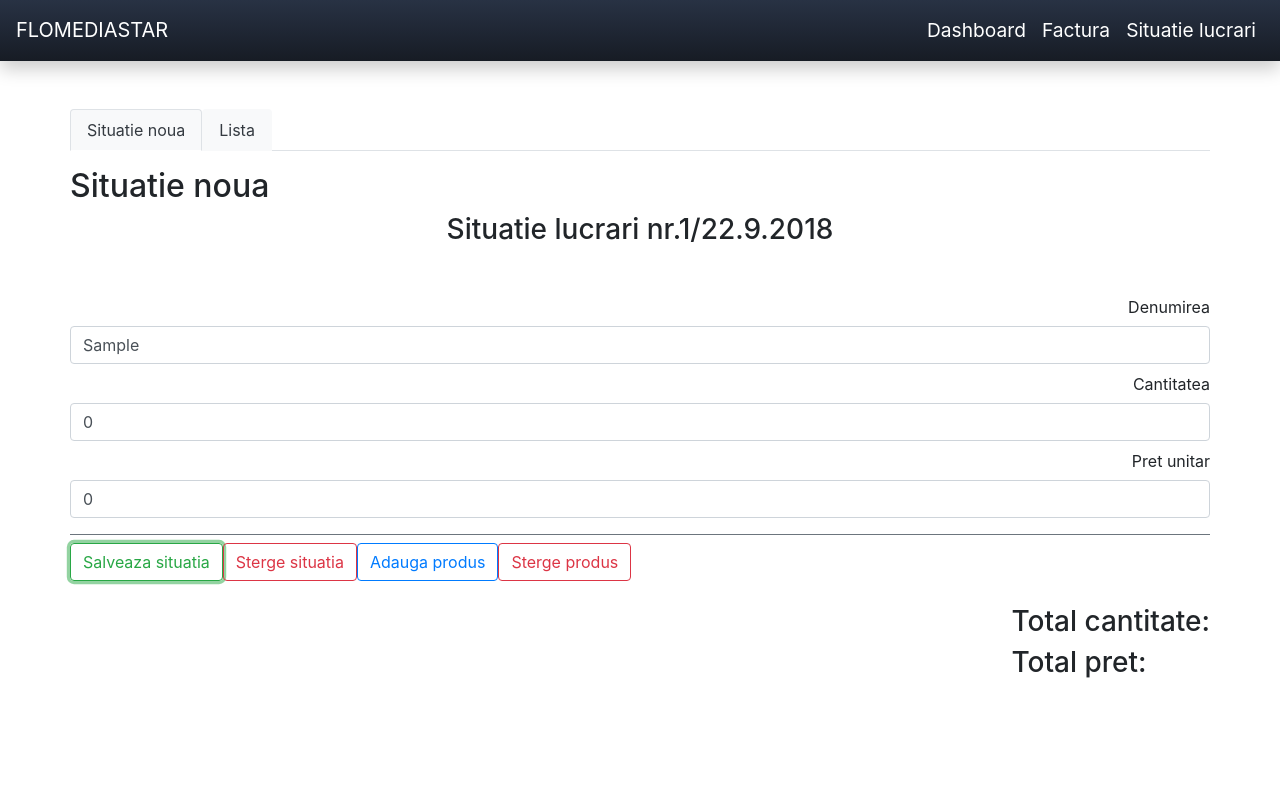
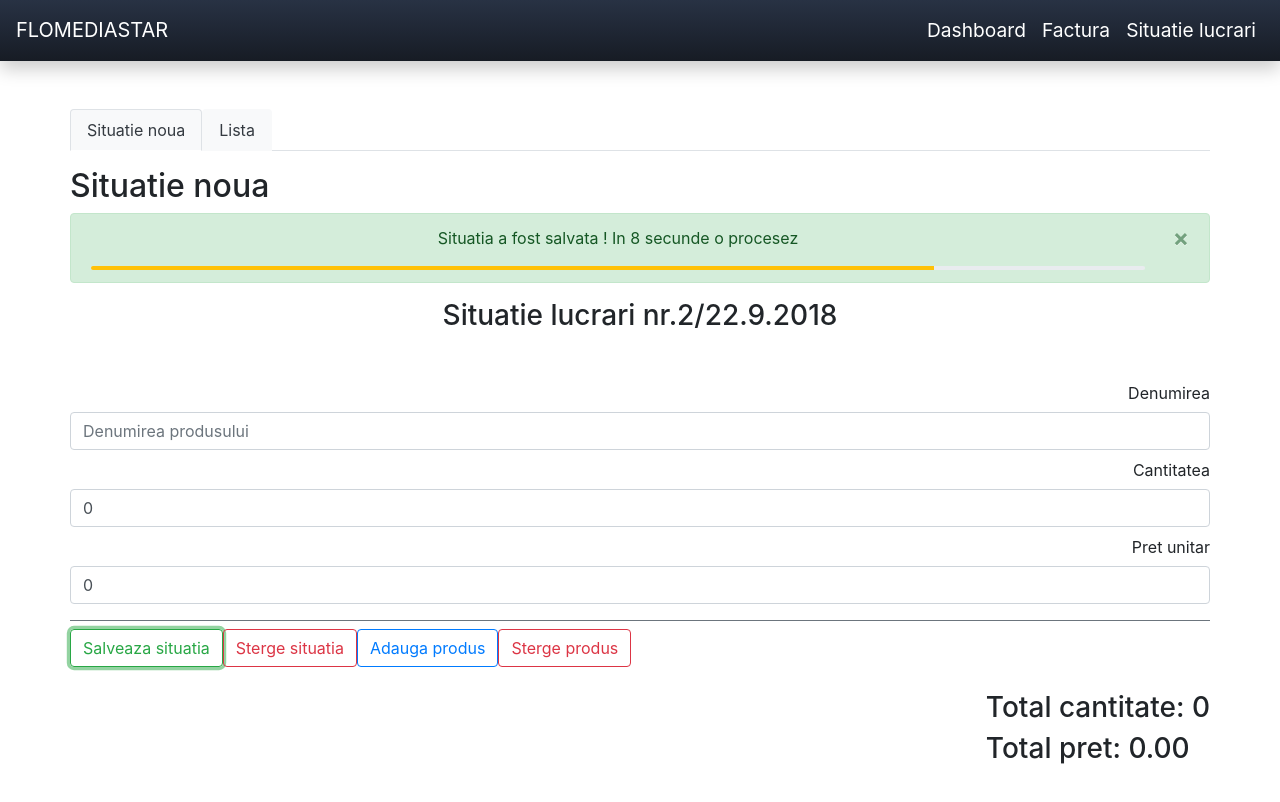
Before and after one commit to dragomirweb/flomediastar, a Vue app in the folder fms/: page /situatie-lucrari in a window 1280 px wide. Both pictures are taken after typing "Sample" into the empty fields and a click on the button "Salveaza situatia". Shown: the top 802 px of the page. Built offline with nearby package versions, Linux system fonts and the light colour scheme; no server answers.

Commit message:
add situatie store,save and total logic

```diff
--- a/fms/src/components/GenerateSituatie.vue
+++ b/fms/src/components/GenerateSituatie.vue
@@ -1,6 +1,11 @@
 <template>
 <div class="w-100">
-    <h3 class="text-center mb-5">Situatie lucrari nr.{{gSituatieLucrari.length + 1}}/{{dateAzi}}</h3>
+    <b-alert :show="dismissCountDown" dismissible variant="success" @dismissed="dismissCountDown=0" @dismiss-count-down="countDownChanged">
+        <p class="text-center">Situatia a fost salvata ! In  {{dismissCountDown}} secunde o procesez</p>
+        <b-progress variant="warning" :max="dismissSecs" :value="dismissCountDown" height="4px">
+        </b-progress>
+    </b-alert>
+    <h3 class="text-center mb-5">{{situatielucrari.situatie}}</h3>
     <b-form @submit="onSubmit" @reset="onReset" v-if="show">
         <div v-for="produs in situatielucrari.produse" class="mb-2">
             <b-form-group horizontal breakpoint="lg" label="" label-size="lg" label-class="font-weight-bold pt-0" class="mb-0 border-bottom border-secondary">
@@ -23,8 +28,8 @@
     </b-form>
     <div class="d-flex justify-content-end mt-4">
         <div>
-            <h3>Total cantitate: </h3>
-            <h3>Total pret: </h3>
+            <h3>Total cantitate: {{ situatielucrari.totalCantitate }}</h3>
+            <h3>Total pret: {{ situatielucrari.totalPret }}</h3>
         </div>
     </div>
 </div>
@@ -56,16 +61,52 @@ export default {
                 totalPret: 0
             },
             show: true,
-            dateAzi: moment(new Date()).format('DD.M.YYYY')
+            dateAzi: moment(new Date()).format('DD.M.YYYY'),
+            dismissSecs: 10,
+            dismissCountDown: 0,
+            showDismissibleAlert: false
         }
     },
-    created() {},
-    mounted() {},
-    updated() {},
+    created() {
+        this.setSitLucrari();
+    },
+    mounted() {
+        this.setSitLucrari();
+    },
+    updated() {
+        this.getTotals();
+    },
     methods: {
+        ...mapActions({
+            saveSituatieLucrari: 'saveSituatieLucrari'
+        }),
+            countDownChanged (dismissCountDown) {
+      this.dismissCountDown = dismissCountDown
+    },
         onSubmit(evt) {
             evt.preventDefault();
-            alert(JSON.stringify(this.situatielucrari));
+            this.saveSituatieLucrari(this.situatielucrari).then(
+                this.situatielucrari = {
+                    situatie: '',
+                    data: '',
+                    produse: [{
+                        nrcrt: 0,
+                        denumire: '',
+                        cantitatea: 0,
+                        pret: 0
+                    }],
+                    totalCantitate: 0,
+                    totalPret: 0
+                }
+            ).then(
+                this.setSitLucrari()
+            ).then(
+                this.dismissCountDown = this.dismissSecs
+            ).then(
+                setTimeout(() => {
+                    this.$router.replace('/')
+                }, 10000)
+            );
         },
         onReset(evt) {
             evt.preventDefault();
@@ -73,8 +114,8 @@ export default {
             this.situatielucrari.produse = [{
                 nrcrt: 0,
                 denumire: '',
-                cantitatea: Number,
-                pret: Number
+                cantitatea: 0,
+                pret: 0
             }];
             /* Trick to reset/clear native browser form validation state */
             this.show = false;
@@ -87,20 +128,41 @@ export default {
             produse.push({
                 nrcrt: produse.length + 1,
                 denumire: '',
-                cantitatea: Number,
-                pret: Number
+                cantitatea: 0,
+                pret: 0
             });
         },
         stergeProdus() {
             this.situatielucrari.produse.splice(-1, 1);
         },
+        getTotals() {
+            var total = 0;
+            var totalCantitate = 0;
+            var vm = this;
+
+            vm.situatielucrari.produse.forEach(situatie => {
+                let price = parseFloat(situatie.pret).toFixed(2) * parseInt(situatie.cantitatea);
+                total += price;
+                totalCantitate += parseInt(situatie.cantitatea);
+            });
+            vm.situatielucrari.totalCantitate = totalCantitate;
+            vm.situatielucrari.totalPret = total.toFixed(2);
+        },
+        setSitLucrari() {
+            this.situatielucrari.situatie = 'Situatie lucrari nr.' + (this.gSituatieLucrari.length + 1) + '/' + this.dateAzi;
+        }
     },
     computed: {
         ...mapGetters({
             gSituatieLucrari: 'gSituatieLucrari'
         })
     },
-    filters: {}
+    filters: {},
+    watch: {
+        setSitLucrari() {
+            this.situatielucrari.situatie = 'Situatie lucrari nr.' + (this.gSituatieLucrari.length + 1) + '/' + this.dateAzi;
+        }
+    }
 }
 </script>
 
--- a/fms/src/store/invoices.js
+++ b/fms/src/store/invoices.js
@@ -35,6 +35,9 @@ export const invoices = new Vuex.Store({
     addNewInvoice({ commit }, payload) {
       commit("addNewInvoice", payload);
     },
+    saveSituatieLucrari({ commit }, payload) {
+      commit("saveSituatieLucrari", payload);
+    },
     editExistingInvoice({ commit }, payload) {
       commit("editExistingInvoice", payload);
     },
@@ -53,6 +56,9 @@ export const invoices = new Vuex.Store({
       state.invoices = [...state.invoices, payload];
       state.newInvoiceFromDetails = false;
     },
+    saveSituatieLucrari: (state, payload) => {
+      state.sitLucrari = [...state.sitLucrari, payload];
+    },
     editExistingInvoice: (state, payload) => {
       // state.invoices = [...state.invoices, payload];
       console.log('edited an invoice')
```
Also changed, not shown: 1 other file (tests, documents, lock files or other folders).
